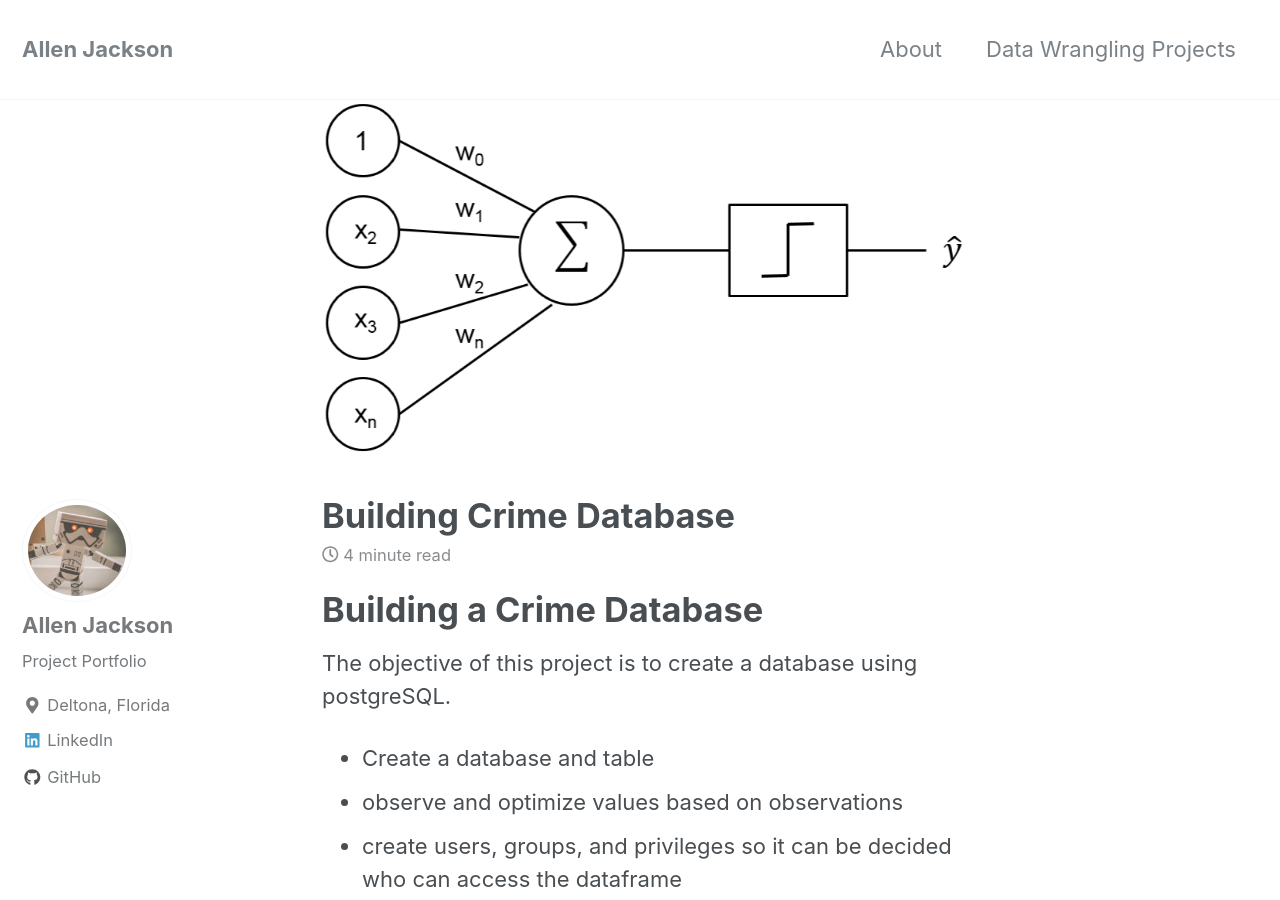
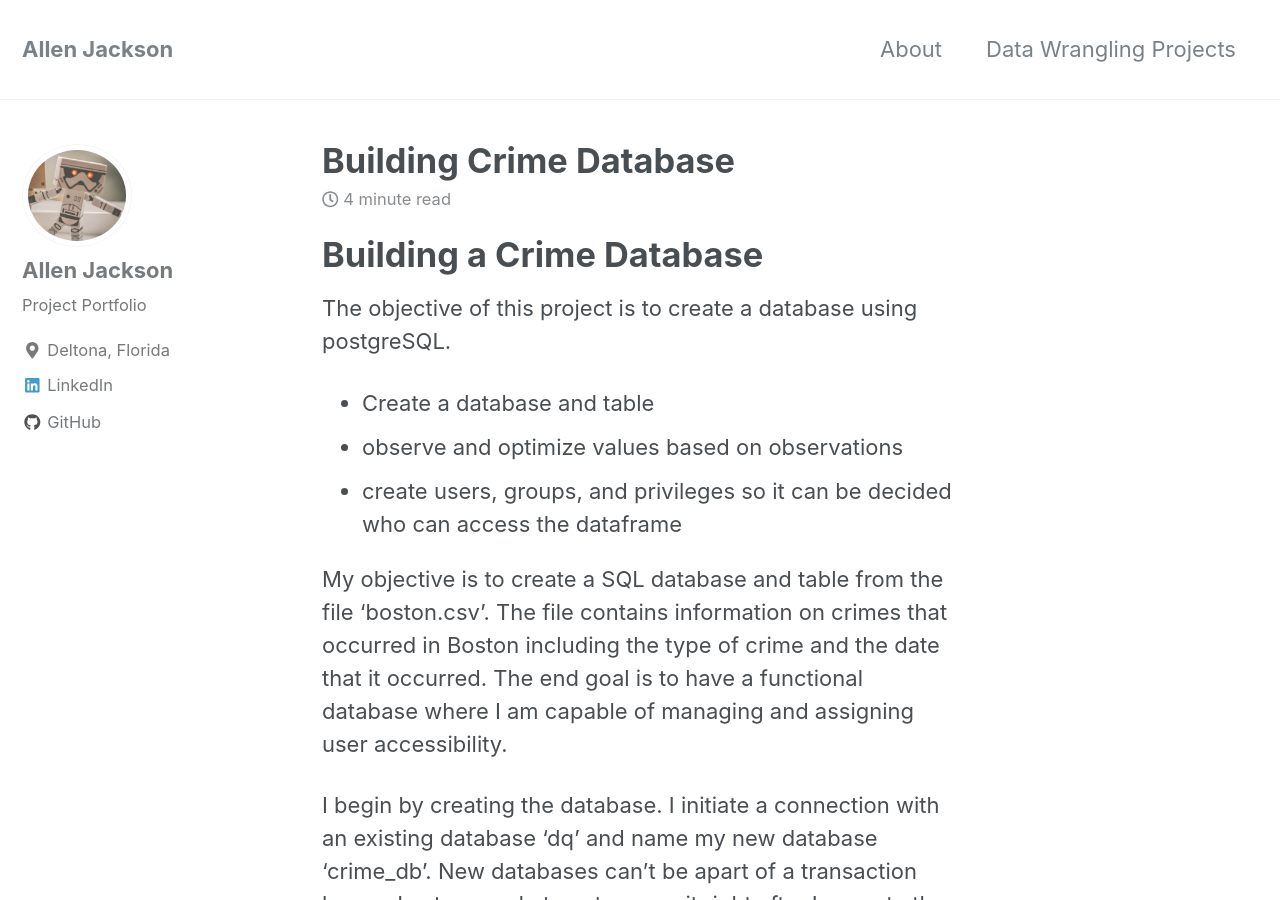
Before and after one commit to Nella796/Nella796.github.io, a Jekyll site: the page built from _posts/2020-10-18-Crime_db.md, in a window 1280 px wide and 900 px high. Built offline with Jekyll 4.4.1, drawn with Linux system fonts in a browser that asks for light colours; nearby versions of some CDN libraries.

Commit message:
tried removing photo from crime_db

```diff
--- a/_posts/2020-10-18-Crime_db.md
+++ b/_posts/2020-10-18-Crime_db.md
@@ -3,8 +3,7 @@ title: "Building Crime Database"
 date: 2020-10-18
 tags: [postgreSQL, SQL, databases]
 header:
-  image: "/images/perceptron/percept.jpg"
-excerpt: "Building a database with postgreSQL"
+  excerpt: "Building a database with postgreSQL"
 mathjax: "true"
 ---
 # Building a Crime Database
```
